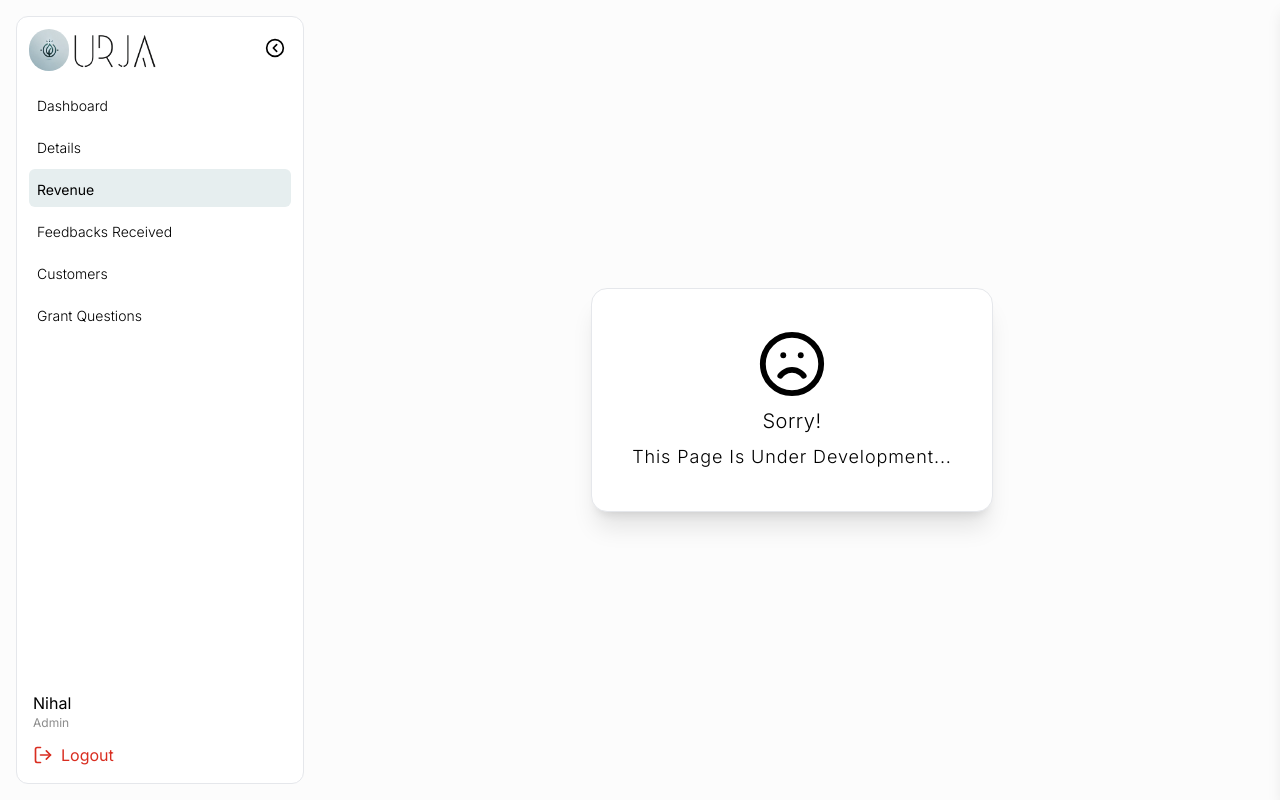
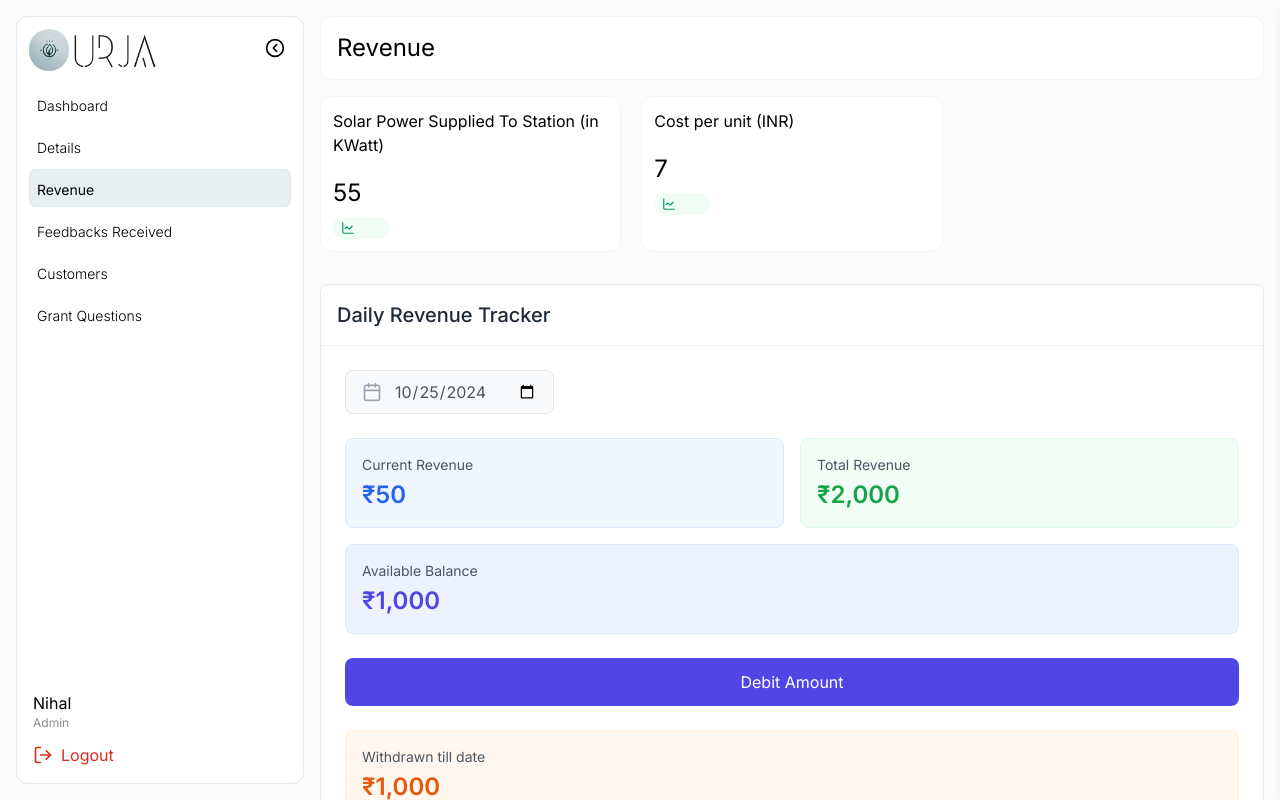
Before and after one commit to nivish29/Urja, a Next.js app in the folder website/: page /revenue in a window 1280 px wide. Before the commit this address had no page. Built offline with nearby package versions, Linux system fonts and the light colour scheme.

Commit message:
added the revenue page

```diff
--- /dev/null
+++ b/website/app/(pages)/revenue/page.jsx
@@ -0,0 +1,22 @@
+"use client"
+import { EngagementCard } from "../../components/engagementCard"
+import DailyRevenue from "@/app/components/dailyRevenue";
+
+const Revenue = () => {
+    return (
+        <div>
+            <div className="h-16 border border-gray-100 rounded-xl bg-white">
+                <div className="h-full flex items-center ">
+                    <h1 className="ml-4 font-normal text-2xl">Revenue</h1>
+                </div>
+            </div>
+            <div className="grid grid-cols-[repeat(auto-fill,minmax(300px,1fr))] gap-5 mt-4">
+                <EngagementCard name={"Solar Power Supplied To Station (in KWatt)"} num={55} />
+                <EngagementCard name={"Cost per unit (INR)"} num={7} />
+            </div>
+            <DailyRevenue />
+        </div>
+    )
+}
+
+export default Revenue;
--- /dev/null
+++ b/website/app/components/dailyRevenue.jsx
@@ -0,0 +1,112 @@
+import React, { useState } from 'react';
+import { Calendar } from 'lucide-react';
+
+const DailyRevenue = () => {
+    const [selectedDate, setSelectedDate] = useState(new Date().toISOString().split('T')[0]);
+    const [showDebitAlert, setShowDebitAlert] = useState(false);
+
+    // Hardcoded values for demonstration
+    const totalRevenue = 2000;
+    const withdrawnAmount = 1000;
+    const currentDayRevenue = 50;
+
+    // Indian number formatting function
+    const formatIndianNumber = (num) => {
+        const string = num.toString();
+        let result = '';
+        let count = 0;
+
+        // Handle the portion before decimal
+        for (let i = string.length - 1; i >= 0; i--) {
+            if (count === 3 && result.length === 3) {
+                result = ',' + result;
+            } else if (count === 5 && result.length >= 6) {
+                result = ',' + result;
+            } else if (count > 5 && (count - 5) % 2 === 0 && result.length > 6) {
+                result = ',' + result;
+            }
+            result = string[i] + result;
+            count++;
+        }
+        return result;
+    };
+
+    const handleDebit = () => {
+        setShowDebitAlert(true);
+        setTimeout(() => setShowDebitAlert(false), 3000);
+    };
+
+    return (
+        <div className="mt-8 bg-white rounded-lg border border-gray-200">
+            {/* Header */}
+            <div className="p-4 border-b border-gray-100">
+                <h2 className="text-xl text-gray-800 font-medium">Daily Revenue Tracker</h2>
+            </div>
+
+            <div className="p-6">
+                <div className="flex flex-col gap-y-4">
+                    {/* Left Section - Date and Revenue Info */}
+                    <div className="space-y-6">
+                        {/* Date Picker */}
+                        <div className="inline-flex items-center px-4 py-2 bg-gray-50 rounded-lg border border-gray-200">
+                            <Calendar className="text-gray-400 mr-3" size={20} />
+                            <input
+                                type="date"
+                                value={selectedDate}
+                                onChange={(e) => setSelectedDate(e.target.value)}
+                                className="bg-transparent focus:outline-none text-gray-600"
+                            />
+                        </div>
+
+                        {/* Revenue Stats */}
+                        <div className="grid grid-cols-2 gap-4">
+                            <div className="bg-blue-50 rounded-lg p-4 border border-blue-100">
+                                <p className="text-sm text-gray-600 mb-1">Current Revenue</p>
+                                <p className="text-2xl font-semibold text-blue-600">₹{formatIndianNumber(currentDayRevenue)}</p>
+                            </div>
+                            <div className="bg-green-50 rounded-lg p-4 border border-green-100">
+                                <p className="text-sm text-gray-600 mb-1">Total Revenue</p>
+                                <p className="text-2xl font-semibold text-green-600">₹{formatIndianNumber(totalRevenue)}</p>
+                            </div>
+                        </div>
+                    </div>
+
+                    {/* Right Section - Balance and Withdrawal */}
+                    <div className="space-y-6">
+                        {/* Available Balance */}
+                        <div className="bg-indigo-50 rounded-lg p-4 border border-indigo-100">
+                            <p className="text-sm text-gray-600 mb-1">Available Balance</p>
+                            <p className="text-2xl font-semibold text-indigo-600">
+                                ₹{formatIndianNumber(totalRevenue - withdrawnAmount)}
+                            </p>
+                        </div>
+
+                        {/* Debit Action */}
+                        <button
+                            onClick={handleDebit}
+                            className="w-full bg-indigo-600 hover:bg-indigo-700 text-white py-3 px-4 rounded-lg transition-colors duration-200"
+                        >
+                            Debit Amount
+                        </button>
+
+                        {/* Withdrawn Amount */}
+                        <div className="bg-orange-50 rounded-lg p-4 border border-orange-100">
+                            <p className="text-sm text-gray-600 mb-1">Withdrawn till date</p>
+                            <p className="text-2xl font-semibold text-orange-600">₹{formatIndianNumber(withdrawnAmount)}</p>
+                        </div>
+                    </div>
+                </div>
+
+                {/* Success Alert */}
+                {showDebitAlert && (
+                    <div className="mt-6 bg-green-50 border border-green-200 rounded-lg p-4 flex items-center">
+                        <div className="h-2 w-2 bg-green-500 rounded-full mr-2"></div>
+                        <p className="text-green-700">Debit request has been initiated successfully!</p>
+                    </div>
+                )}
+            </div>
+        </div>
+    );
+};
+
+export default DailyRevenue;
--- a/website/package.json
+++ b/website/package.json
@@ -1,5 +1,5 @@
 {
-  "name": "starastro_admin",
+  "name": "urja",
   "version": "0.1.0",
   "private": true,
   "scripts": {
```
